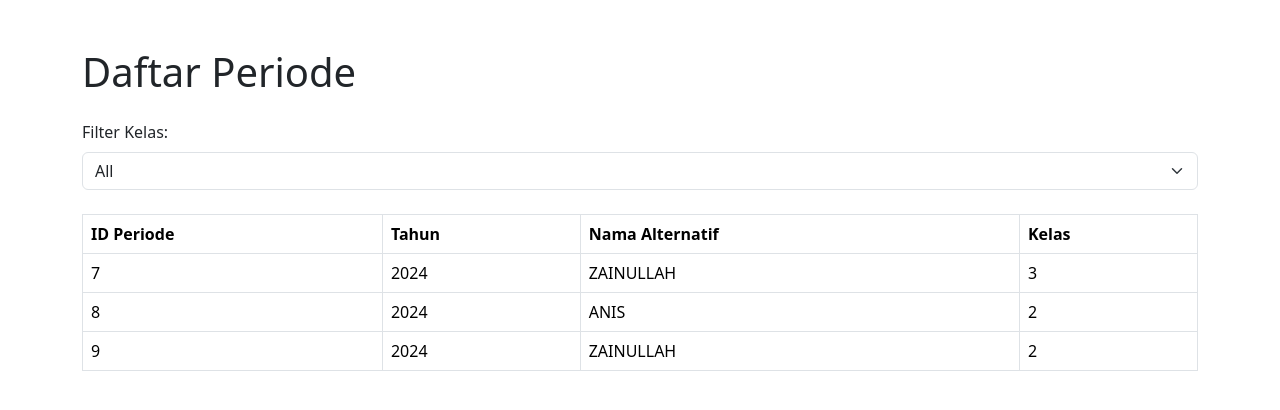
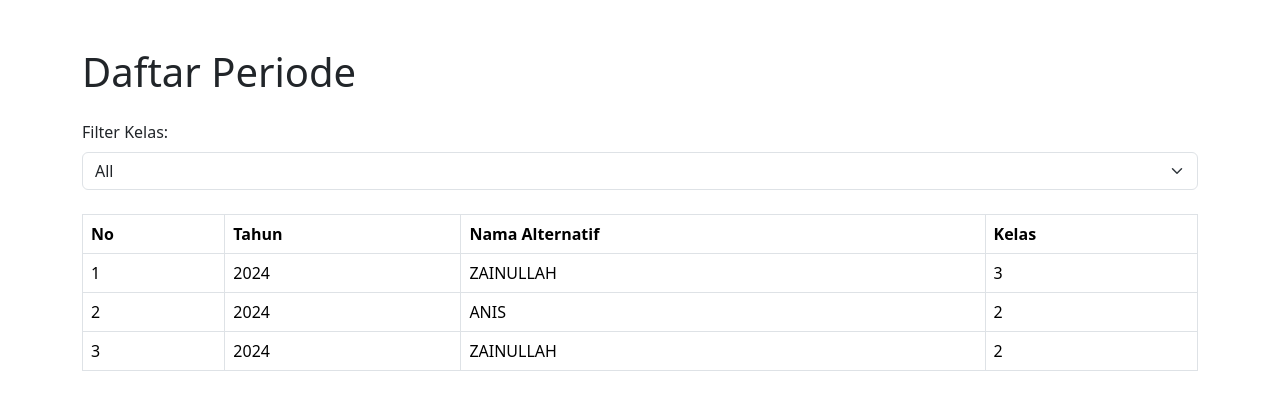
Before and after one commit to khoiriyahmr/ulum, a PHP site: page /periode/periode.php in a window 1280 px wide. Shown: the part 56-466 px from the top of the page. Run offline with PHP 8.4, Linux system fonts and the light colour scheme; data comes from the database, SQL or seed files in the repository.

Commit message:
mengganti id dengan nomor di periode

```diff
--- a/config.php
+++ b/config.php
@@ -1,7 +1,7 @@
 <?php
 $servername = "localhost";
 $username = "root";
-$password = "root";
+$password = "";
 $dbname = "bustanul_ulum";
 
 
--- a/periode/periode.php
+++ b/periode/periode.php
@@ -2,13 +2,10 @@
 include '../config.php';
 include '../navbar.php';
 
-
 $kelas_filter = isset($_GET['kelas']) ? $_GET['kelas'] : 'all';
-
 
 $kelas_query = "SELECT DISTINCT kelas FROM alternatif";
 $kelas_result = $conn->query($kelas_query);
-
 
 $filter_query = $kelas_filter == 'all' ? "" : "AND a.kelas = '$kelas_filter'";
 $sql = "SELECT p.id_periode, p.tahun, a.nama, a.kelas
@@ -27,13 +24,11 @@ $result = $conn->query($sql);
     <meta name="viewport" content="width=device-width, initial-scale=1.0">
     <title>Daftar Periode</title>
     <link href="https://cdn.jsdelivr.net/npm/bootstrap@5.3.3/dist/css/bootstrap.min.css" rel="stylesheet" integrity="sha384-QWTKZyjpPEjISv5WaRU9OFeRpok6YctnYmDr5pNlyT2bRjXh0JMhjY6hW+ALEwIH" crossorigin="anonymous">
-
 </head>
 
 <body>
     <div class="container mt-5">
         <h1 class="mb-4">Daftar Periode</h1>
-
 
         <form method="GET" action="" class="mb-4">
             <div class="mb-3">
@@ -49,20 +44,22 @@ $result = $conn->query($sql);
             </div>
         </form>
 
-
         <table class="table table-bordered">
             <thead>
                 <tr>
-                    <th>ID Periode</th>
+                    <th>No</th>
                     <th>Tahun</th>
                     <th>Nama Alternatif</th>
                     <th>Kelas</th>
                 </tr>
             </thead>
             <tbody>
-                <?php while ($row = $result->fetch_assoc()) : ?>
+                <?php
+                $no = 1;
+                while ($row = $result->fetch_assoc()) :
+                ?>
                     <tr>
-                        <td><?php echo htmlspecialchars($row['id_periode']); ?></td>
+                        <td><?php echo $no++; ?></td>
                         <td><?php echo htmlspecialchars($row['tahun']); ?></td>
                         <td><?php echo htmlspecialchars($row['nama']); ?></td>
                         <td><?php echo htmlspecialchars($row['kelas']); ?></td>
@@ -72,9 +69,6 @@ $result = $conn->query($sql);
         </table>
     </div>
     <script src="https://cdn.jsdelivr.net/npm/bootstrap@5.3.3/dist/js/bootstrap.bundle.min.js" integrity="sha384-YvpcrYf0tY3lHB60NNkmXc5s9fDVZLESaAA55NDzOxhy9GkcIdslK1eN7N6jIeHz" crossorigin="anonymous"></script>
-
-
-
 </body>
 
 </html>
```
